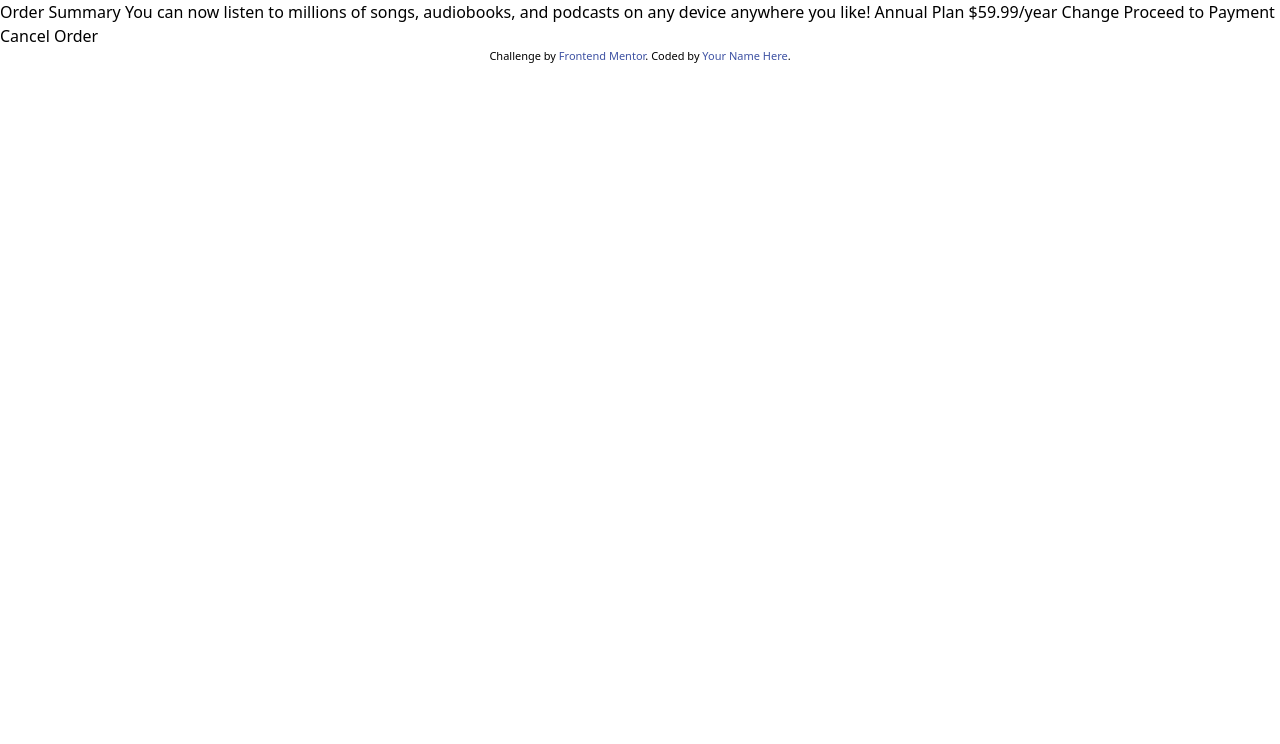
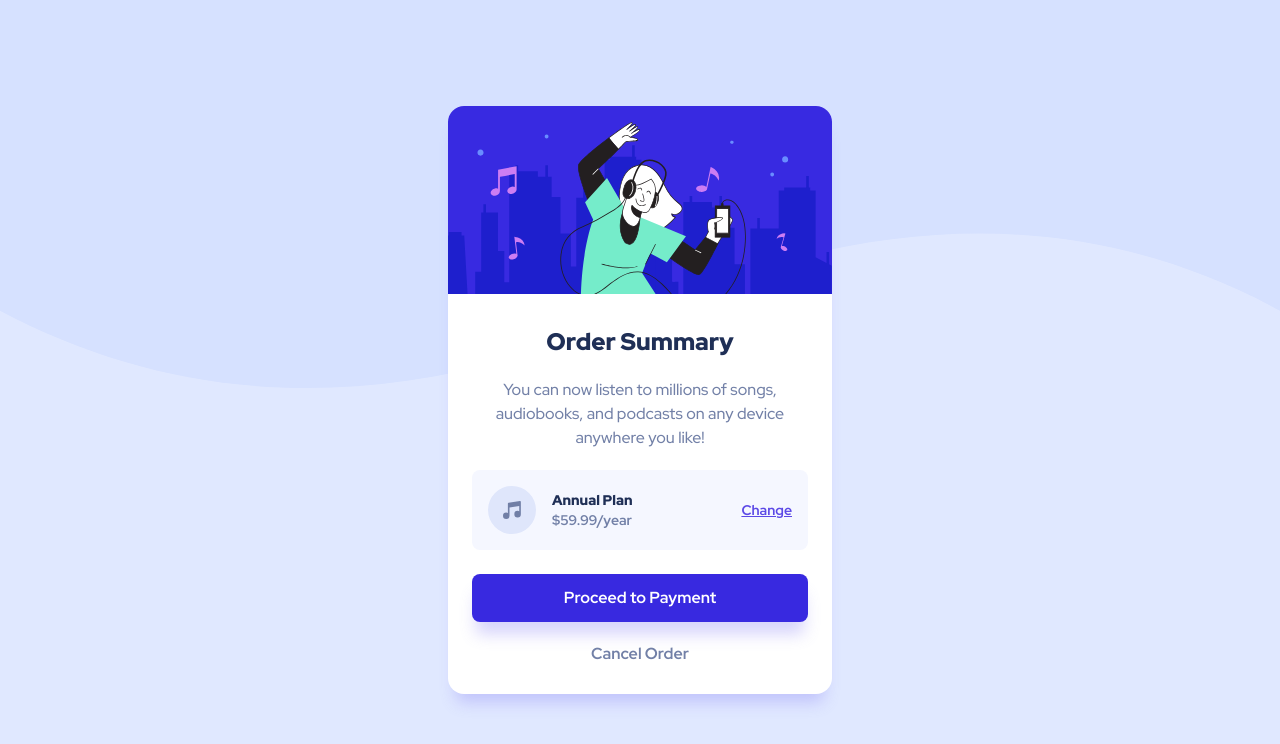
Before and after one commit to Luzefiru/order-summary-component, a website: page index.html in a window 1280 px wide. Drawn offline with Linux system fonts and the light colour scheme.

Commit message:
feat: finish challenge

```diff
--- a/index.html
+++ b/index.html
@@ -1,5 +1,5 @@
 <!DOCTYPE html>
-<html lang="en">
+<html lang="en" class="h-full">
   <head>
     <meta charset="UTF-8" />
     <meta name="viewport" content="width=device-width, initial-scale=1.0" />
@@ -14,28 +14,67 @@
     <link rel="stylesheet" href="./dist/output.css" />
 
     <title>Frontend Mentor | Order summary card</title>
+  </head>
+  <body
+    class="bg-primary-pale-blue bg-contain bg-no-repeat bg-mobile lg:bg-desktop h-full grid place-items-center"
+  >
+    <div
+      class="shadow-[0_16px_16px_-8px_rgba(118,108,241,0.3)] max-w-sm bg-white m-6 flex flex-col rounded-2xl overflow-hidden justify-center"
+    >
+      <img
+        src="./images/illustration-hero.svg"
+        alt="Happy person happily dancing to music"
+      />
+      <div class="p-6 pb-4">
+        <h2 class="mt-2 text-2xl font-black text-neutral-dark-blue text-center">
+          Order Summary
+        </h2>
 
-    <!-- Feel free to remove these styles or customise in your own stylesheet 👍 -->
-    <style>
-      .attribution {
-        font-size: 11px;
-        text-align: center;
-      }
-      .attribution a {
-        color: hsl(228, 45%, 44%);
-      }
-    </style>
-  </head>
-  <body>
-    Order Summary You can now listen to millions of songs, audiobooks, and
-    podcasts on any device anywhere you like! Annual Plan $59.99/year Change
-    Proceed to Payment Cancel Order
+        <p
+          class="text-base text-center mx-2 my-5 text-neutral-desaturated-blue"
+        >
+          You can now listen to millions of songs, audiobooks, and podcasts on
+          any device anywhere you like!
+        </p>
 
-    <div class="attribution">
-      Challenge by
-      <a href="https://www.frontendmentor.io?ref=challenge" target="_blank"
-        >Frontend Mentor</a
-      >. Coded by <a href="#">Your Name Here</a>.
+        <div
+          class="flex gap-4 text-sm items-center mb-6 p-4 bg-neutral-very-pale-blue rounded-lg"
+        >
+          <svg xmlns="http://www.w3.org/2000/svg" width="48" height="48">
+            <g fill="none" fill-rule="evenodd">
+              <circle cx="24" cy="24" r="24" fill="#DFE6FB" />
+              <path
+                fill="#717FA6"
+                fill-rule="nonzero"
+                d="M32.574 15.198a.81.81 0 00-.646-.19L20.581 16.63a.81.81 0 00-.696.803V26.934a3.232 3.232 0 00-1.632-.44A3.257 3.257 0 0015 29.747 3.257 3.257 0 0018.253 33a3.257 3.257 0 003.253-3.253v-8.37l9.726-1.39v5.327a3.232 3.232 0 00-1.631-.441 3.257 3.257 0 00-3.254 3.253 3.257 3.257 0 003.254 3.253 3.257 3.257 0 003.253-3.253V15.81a.81.81 0 00-.28-.613z"
+              />
+            </g>
+          </svg>
+          <div>
+            <h3 class="text-neutral-dark-blue font-black">Annual Plan</h3>
+            <span class="text-neutral-desaturated-blue font-bold"
+              >$59.99/year</span
+            >
+          </div>
+
+          <a
+            href="#"
+            class="ml-auto text-primary-bluish-purple underline font-bold hover:text-primary-medium-slate-blue hover:no-underline"
+            >Change</a
+          >
+        </div>
+
+        <button
+          class="shadow-[0_16px_16px_-4px_rgba(118,108,241,0.3)] hover:bg-primary-medium-slate-blue w-full bg-primary-bright-blue rounded-lg py-3 text-white font-bold"
+        >
+          Proceed to Payment
+        </button>
+        <button
+          class="hover:text-neutral-dark-blue w-full text-neutral-desaturated-blue font-bold py-3 mt-2"
+        >
+          Cancel Order
+        </button>
+      </div>
     </div>
   </body>
 </html>
--- a/input.css
+++ b/input.css
@@ -1,3 +1,5 @@
+@import url('https://fonts.googleapis.com/css2?family=Red+Hat+Display:wght@500;700;900&display=swap');
+
 @tailwind base;
 @tailwind components;
 @tailwind utilities;
--- a/tailwind.config.js
+++ b/tailwind.config.js
@@ -2,7 +2,28 @@
 module.exports = {
   content: ['./*.{html,ts,js}'],
   theme: {
-    extend: {},
+    extend: {
+      fontFamily: {
+        sans: ['Red Hat Display', 'ui-sans-serif'],
+      },
+      colors: {
+        primary: {
+          'pale-blue': 'hsl(225, 100%, 94%)',
+          'bright-blue': 'hsl(245, 75%, 52%)',
+          'bluish-purple': '#5B48E6',
+          'medium-slate-blue': '#766cf1',
+        },
+        neutral: {
+          'very-pale-blue': 'hsl(225, 100%, 98%)',
+          'desaturated-blue': 'hsl(224, 23%, 55%)',
+          'dark-blue': 'hsl(223, 47%, 23%)',
+        },
+      },
+      backgroundImage: {
+        desktop: "url('/images/pattern-background-desktop.svg')",
+        mobile: "url('/images/pattern-background-mobile.svg')",
+      },
+    },
   },
   plugins: [],
 };
```
Also changed, not shown: dist/output.css.
